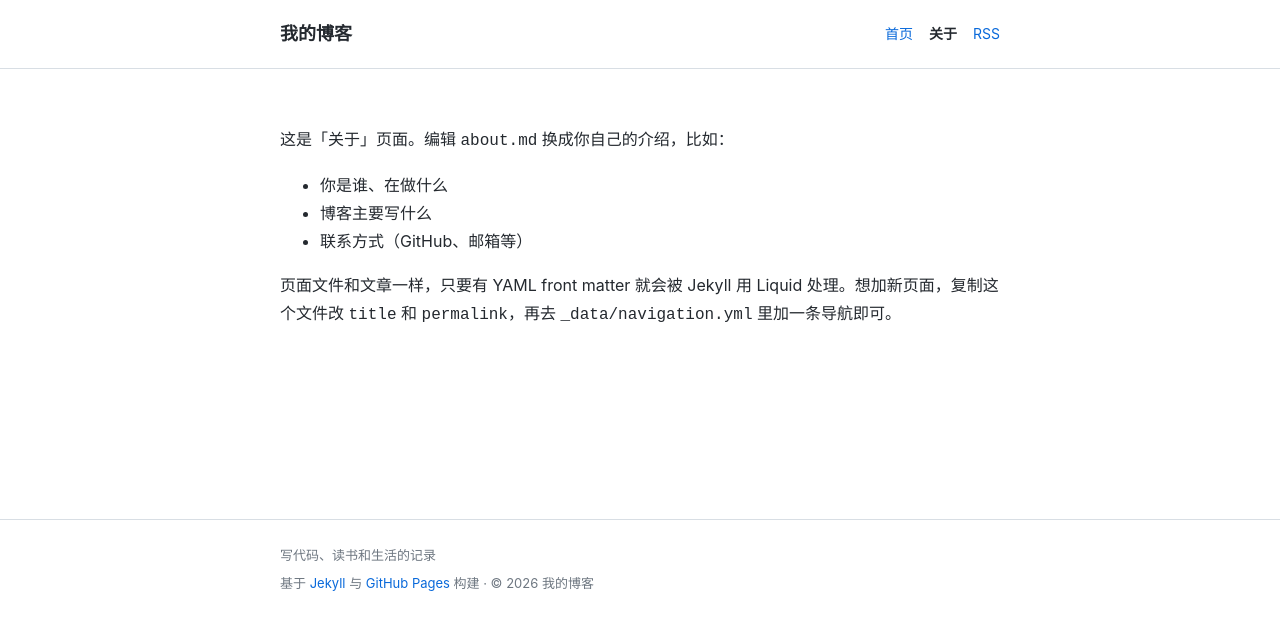
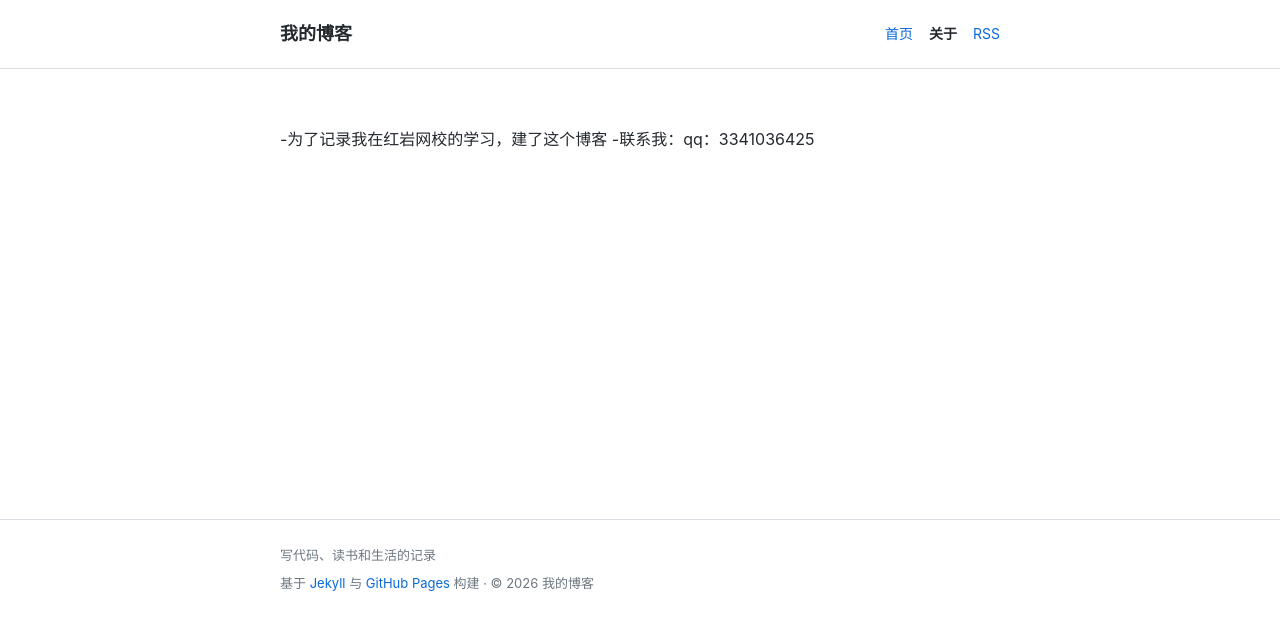
Before and after one commit to jsu317803-maker/jsu317803-maker.github.io, a Jekyll site: the page built from about.md, in a window 1280 px wide. Shown: the top 630 px of the page. Built offline with Jekyll 4.4.1, drawn with Linux system fonts in a browser that asks for light colours.

Commit message:
Update about.md

```diff
--- a/about.md
+++ b/about.md
@@ -4,10 +4,5 @@ title: 关于
 permalink: /about/
 ---
 
-这是「关于」页面。编辑 `about.md` 换成你自己的介绍，比如：
-
-- 你是谁、在做什么
-- 博客主要写什么
-- 联系方式（GitHub、邮箱等）
-
-页面文件和文章一样，只要有 YAML front matter 就会被 Jekyll 用 Liquid 处理。想加新页面，复制这个文件改 `title` 和 `permalink`，再去 `_data/navigation.yml` 里加一条导航即可。
+-为了记录我在红岩网校的学习，建了这个博客
+-联系我：qq：3341036425
```
